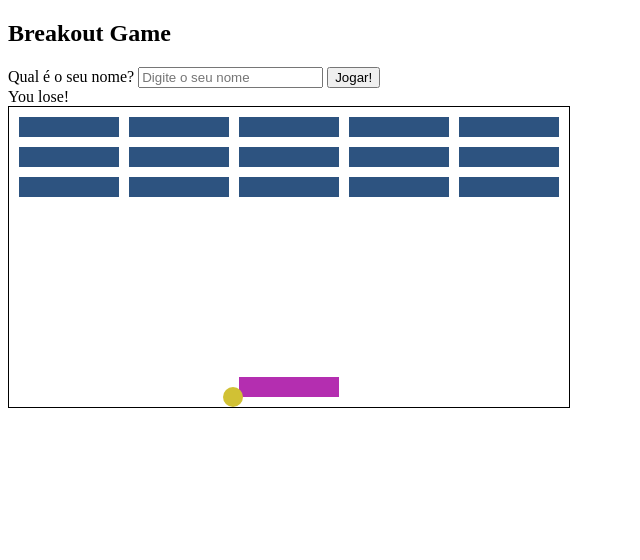
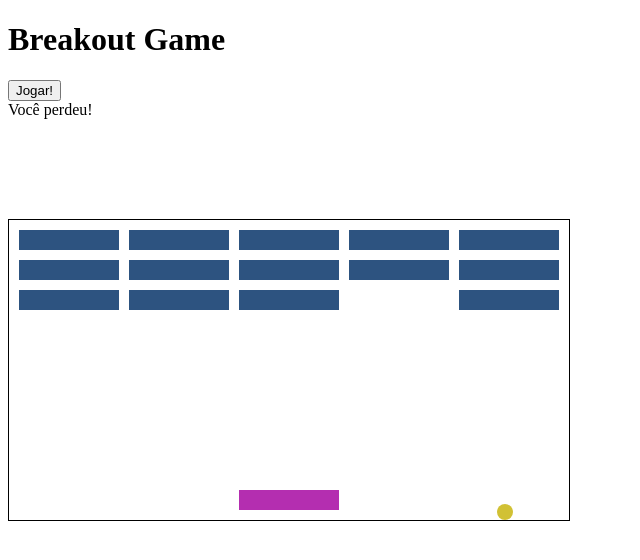
Before and after one commit to bgsrio/breakout-game, a plain HTML site: page index.html in a window 1280 px wide. Shown: the whole page, without its empty margins (0-640 px from the left). Drawn offline with Linux system fonts and the light colour scheme.

Commit message:
jogo está funcionando - falta ajustar a função para iniciar o movimento da bola ao clicar em jogar

```diff
--- a/dom.js
+++ b/dom.js
@@ -1,27 +1,34 @@
+const btnStart = document.getElementById("btnStart");
 const grid = document.querySelector(".grid");
 const scoreDisplay = document.querySelector("#score");
+
 const blockWidth = 100;
 const blockHeight = 20;
-const ballDiameter = 20;
+const ballDiameter = 16;
 const boardWidth = 560;
 const boardHeight = 300;
-let xDirection = -2;
-let yDirection = 2;
+let xDirection = 1;
+let yDirection = 1;
 
 const userStart = [230, 10];
 let currentPosition = userStart;
 
-const ballStart = [270, 40];
+const ballStart = [270, 60];
 let ballCurrentPosition = ballStart;
 
 let timerId;
 let score = 0;
 
+// como fazer o jogo começar apenas com o click no botão jogar??
+// btnStart.addEventListener("click", () => {
+//   drawBall()
+// });
+
 //criando a classe bloco
 class Block {
   constructor(xAxis, yAxis) {
     this.bottomLeft = [xAxis, yAxis];
-    this.bottomRight = [xAxis + blockWidth.yAxis]; // ponto de onde sai o eixo X mais a largura do bloco
+    this.bottomRight = [xAxis + blockWidth, yAxis]; // ponto de onde sai o eixo X mais a largura do bloco
     this.topLeft = [xAxis, yAxis + blockHeight];
     this.topRight = [xAxis + blockWidth, yAxis + blockHeight];
   }
@@ -71,13 +78,7 @@ function drawUser() {
   user.style.bottom = currentPosition[1] + "px";
 }
 
-//definindo a posição da bola no grid, como feito com o paddle do usuário
-function drawBall() {
-  ball.style.left = ballCurrentPosition[0] + "px";
-  ball.style.bottom = ballCurrentPosition[1] + "px";
-}
-
-// movimentando o user no eixo x;
+// movimentando o user paddle no eixo x;
 function moveUser(e) {
   switch (e.key) {
     case "ArrowLeft":
@@ -98,6 +99,12 @@ function moveUser(e) {
 }
 document.addEventListener("keydown", moveUser);
 
+//definindo a posição da bola no grid, como feito com o paddle do usuário
+function drawBall() {
+  ball.style.left = ballCurrentPosition[0] + "px";
+  ball.style.bottom = ballCurrentPosition[1] + "px";
+}
+
 //adicionando a bola e suas especificações
 const ball = document.createElement("div");
 ball.classList.add("ball");
@@ -111,12 +118,14 @@ function moveBall() {
   drawBall();
   checkForCollisions();
 }
-timerId = setInterval(moveBall, 15);
+timerId = setInterval(moveBall, 10);
 
 //identificando os obstáculos para redirecionar o sentido da bola no grid
+
 function checkForCollisions() {
-  // checa as colisões nas laterais e base dos blocos, iterando por todos eles - NÃO ESTÁ FUNCIONANDO!!!!
+  // checa as colisões nas laterais e base dos blocos, iterando por todos eles
   for (let i = 0; i < blocks.length; i++) {
+    console.log(ballCurrentPosition[0], ballCurrentPosition[1]);
     if (
       ballCurrentPosition[0] > blocks[i].bottomLeft[0] &&
       ballCurrentPosition[0] < blocks[i].bottomRight[0] &&
@@ -124,16 +133,15 @@ function checkForCollisions() {
       ballCurrentPosition[1] < blocks[i].topLeft[1]
     ) {
       //se a condição ocorre, o método vai remover a classe bloco
-
       const allBlocks = Array.from(document.querySelectorAll(".block"));
       allBlocks[i].classList.remove("block");
       blocks.splice(i, 1);
       changeDirection();
       score++;
-      scoreDisplay.innerHTML = score;
+      scoreDisplay.innerHTML = `Você quebrou ${score} blocos`;
     }
     if (blocks.length == 0) {
-      scoreDisplay.innerHTML = "You Win!";
+      scoreDisplay.innerHTML = "Parabéns! Você ganhou!";
       clearInterval(timerId);
       document.removeEventListener("keydown", moveUser);
     }
@@ -161,7 +169,7 @@ function checkForCollisions() {
   //game over - condição que determina o fim do jogo, ao tocar na base do grid
   if (ballCurrentPosition[1] <= 0) {
     clearInterval(timerId);
-    scoreDisplay.innerHTML = "You lose!";
+    scoreDisplay.innerHTML = "Você perdeu!";
     document.removeEventListener("keydown", moveUser);
   }
 }
@@ -169,23 +177,23 @@ function checkForCollisions() {
 // esta função vai determinar a mudança de direção da bola sempre que atingir um obstáculo
 function changeDirection() {
   // se sobe positivamente nos eixos x e y - direção NE
-  if (xDirection === 2 && yDirection === 2) {
-    yDirection = -2;
+  if (xDirection === 1 && yDirection === 1) {
+    yDirection = -1;
     return;
   }
   // direção SE
-  if (xDirection === 2 && yDirection === -2) {
-    xDirection = -2;
+  if (xDirection === 1 && yDirection === -1) {
+    xDirection = -1;
     return;
   }
   // direção SO
-  if (xDirection === -2 && yDirection === -2) {
-    yDirection = 2;
+  if (xDirection === -1 && yDirection === -1) {
+    yDirection = 1;
     return;
   }
   // direção NO
-  if (xDirection === -2 && yDirection === 2) {
-    xDirection = 2;
+  if (xDirection === -1 && yDirection === 1) {
+    xDirection = 1;
     return;
   }
 }
--- a/index.html
+++ b/index.html
@@ -9,20 +9,13 @@
   </head>
 
   <body>
-    <article id="startScreen">
-      <h1>Breakout Game</h1>
-      <form>
-        <label>Qual é o seu nome?</label>
-        <input id="inputName" type="text" placeholder="Digite o seu nome" />
-        <button id="btnStart">Jogar!</button>
-      </form>
-    </article>
+    <h1>Breakout Game</h1>
 
-    <div id="score">0</div>
+    <button id="btnStart">Jogar!</button>
+
+    <div id="score">Vamos começar.</div>
 
     <div class="grid"></article>
-
-
 
     <script src="dom.js"></script>
     <!-- DOM conversa com o HTML e o CSS -->
--- a/style.css
+++ b/style.css
@@ -4,6 +4,7 @@
     width: 560px;
     height: 300px;
     border: solid black 1px;
+    margin-top: 100px;
 }
 
 .block {
@@ -22,8 +23,8 @@
 
 .ball {
     position: absolute;
-    width: 20px;
-    height: 20px;
-    border-radius: 10px;
+    width: 16px;
+    height: 16px;
+    border-radius: 8px;
     background-color: rgb(209, 193, 52);
 }
```
